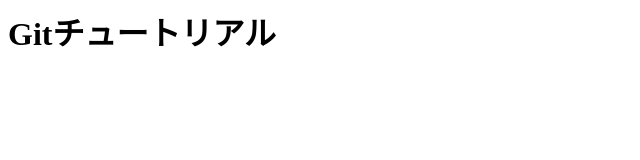
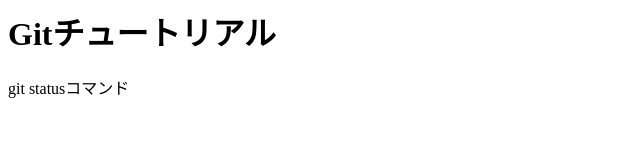
Before and after one commit to takaki1111/git_tutorial, a plain HTML site: page index.html in a window 1280 px wide. Shown: the whole page, without its empty margins (0-640 px from the left). Drawn offline with Linux system fonts and the light colour scheme.

Commit message:
git statusコマンドを追記

```diff
--- a/index.html
+++ b/index.html
@@ -1 +1,2 @@
 <h1>Gitチュートリアル</h1>
+<p>git statusコマンド</p>
```
